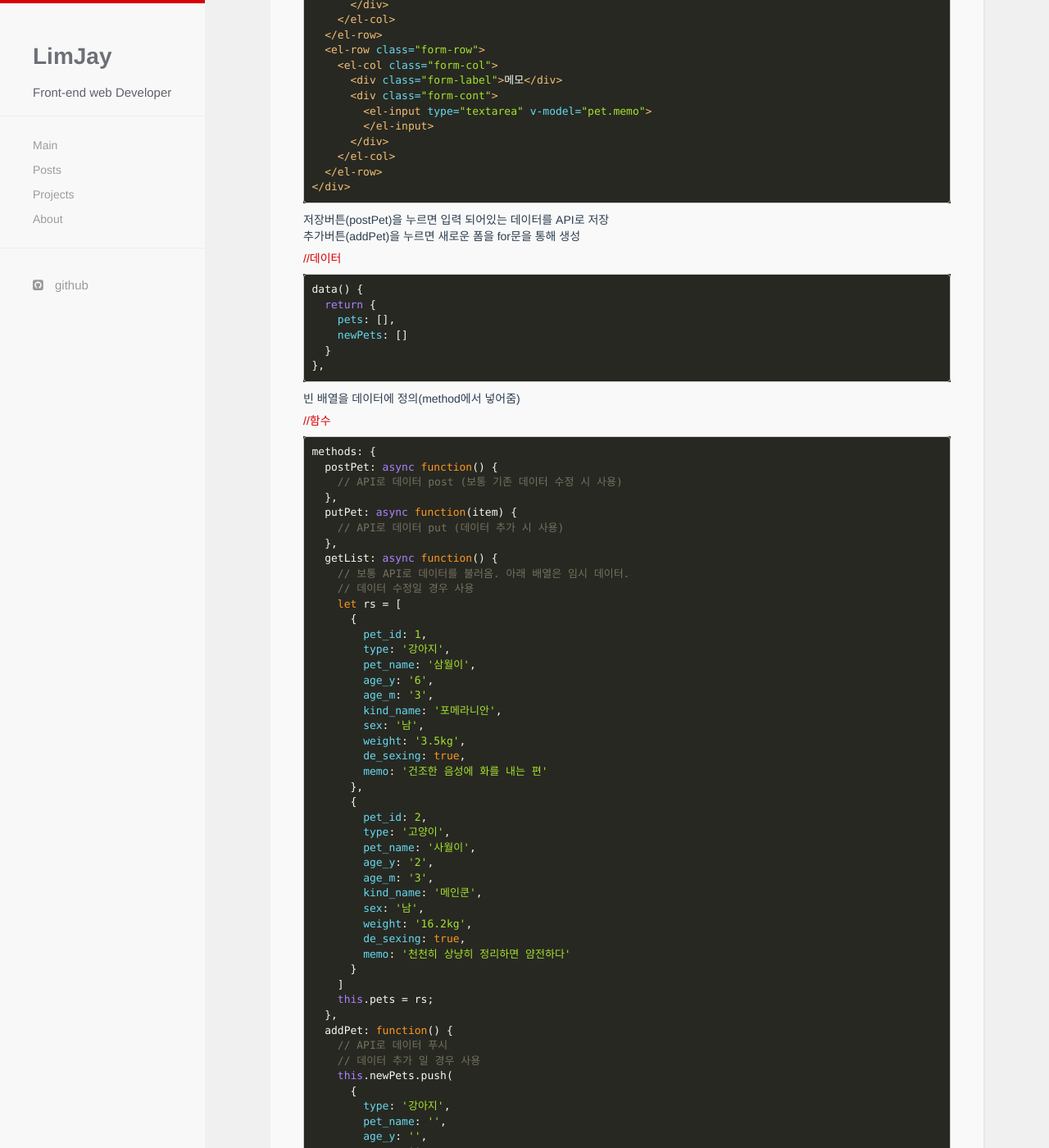
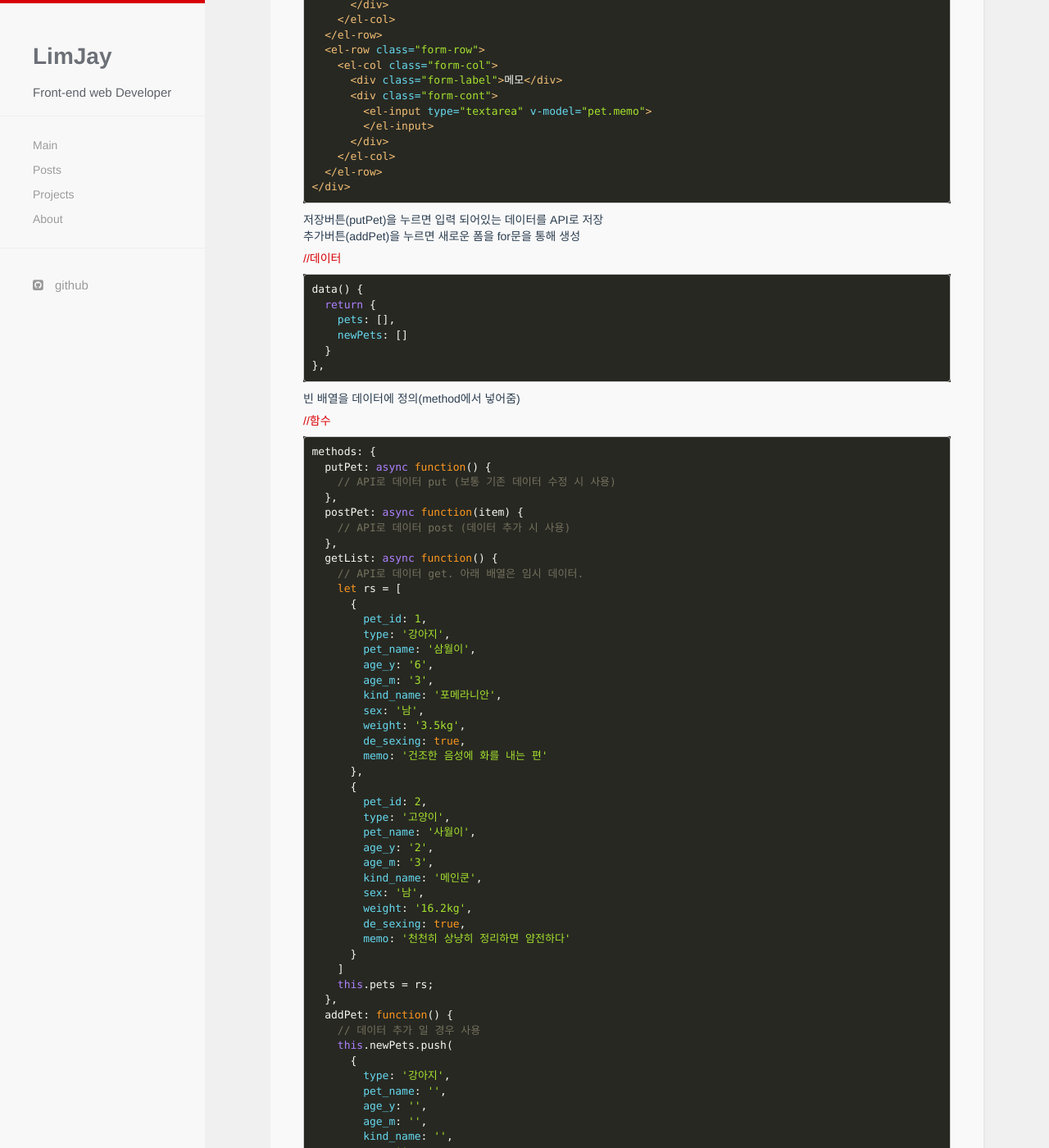
Before and after one commit to karreee28/karreee28.github.io, a Jekyll site: the page built from _posts/2021-06-04-for-v-for.markdown, in a window 1280 px wide and 1400 px high, scrolled down 3604 px. Shown: the whole window at 82% size. Built offline with Jekyll 4.4.1, drawn with Linux system fonts in a browser that asks for light colours; nearby versions of some CDN libraries; comment, search, counter and statistics services are not loaded; some of the changed text lies outside the part shown.

Commit message:
contents update

````diff
--- a/_posts/2021-06-04-for-v-for.markdown
+++ b/_posts/2021-06-04-for-v-for.markdown
@@ -42,7 +42,7 @@
 <!-- 수정일 경우 예시 레이아웃 -->
 <div class="edit" v-for="pet in pets" :key="pet.pet_id">
   <!-- 배열을 for문으로 돌림 -->
-  <el-button size="small" class="submit-btn" @click="postPet">저장</el-button>
+  <el-button size="small" class="submit-btn" @click="putPet">저장</el-button>
   <el-row class="form-row">
     <el-col class="form-col">
       <div class="form-label">구분</div>
@@ -126,7 +126,7 @@
 <el-button size="small" @click="addPet">반려동물추가</el-button>
 <div class="add" v-for="(pet, index) in newPets" :key="index">
   <!-- 배열을 for문으로 돌림 / 각 pet에 index를 부여 -->
-  <el-button size="small" class="submit-btn" @click="putPet(pet)">저장</el-button>
+  <el-button size="small" class="submit-btn" @click="postPet(pet)">저장</el-button>
   <el-row class="form-row">
     <el-col class="form-col">
       <div class="form-label">구분</div>
@@ -205,7 +205,7 @@
   </el-row>
 </div>
 ```
-저장버튼(postPet)을 누르면 입력 되어있는 데이터를 API로 저장 <br>
+저장버튼(putPet)을 누르면 입력 되어있는 데이터를 API로 저장 <br>
 추가버튼(addPet)을 누르면 새로운 폼을 for문을 통해 생성
 
 ##### //데이터
@@ -223,15 +223,14 @@
 
 ```javascript
 methods: {
-  postPet: async function() {
-    // API로 데이터 post (보통 기존 데이터 수정 시 사용)
+  putPet: async function() {
+    // API로 데이터 put (보통 기존 데이터 수정 시 사용)
   },
-  putPet: async function(item) {
-    // API로 데이터 put (데이터 추가 시 사용)
+  postPet: async function(item) {
+    // API로 데이터 post (데이터 추가 시 사용)
   },
   getList: async function() {
-    // 보통 API로 데이터를 불러옴. 아래 배열은 임시 데이터.
-    // 데이터 수정일 경우 사용
+    // API로 데이터 get. 아래 배열은 임시 데이터.
     let rs = [
       {
         pet_id: 1,
@@ -261,7 +260,6 @@
     this.pets = rs;
   },
   addPet: function() {
-    // API로 데이터 푸시
     // 데이터 추가 일 경우 사용
     this.newPets.push(
       {
--- a/_posts/2021-07-13-git-setting-method.markdown
+++ b/_posts/2021-07-13-git-setting-method.markdown
@@ -32,7 +32,7 @@
 5. $ git add .
 6. $ git commit -m "커밋할 내용"
 7. $ git remote add origin [repository 주소(주소 뒤에 .git이 붙음)]
-8. $ git remote -v (로컬 저장소를 원격 저장소로 연결)
+8. $ git remote -v (repository 연결 확인)
 9. $ git push origin master
 
 //github 정책으로 인해 master브랜치 이름이 main으로 바뀌어서 이 후에 master브랜치를 main으로 바꾸는 작업 필요
````
Also changed, not shown: other parts of _posts/2021-07-13-git-setting-method.markdown (+1 -1 lines).
